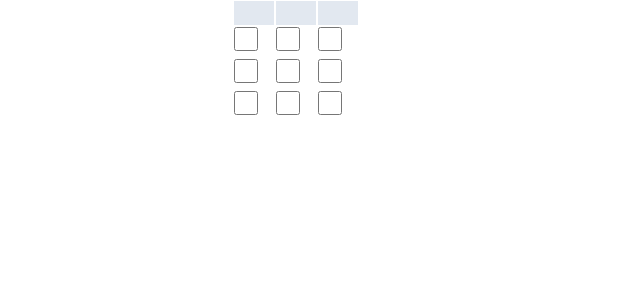
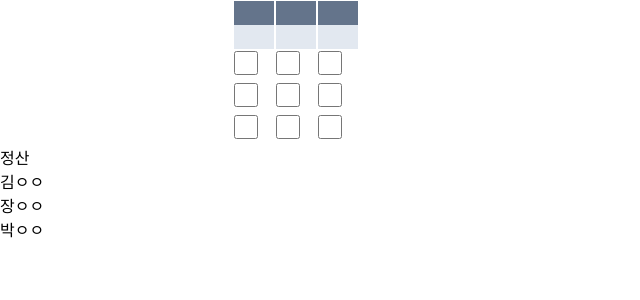
Before and after one commit to youjin1106/dutch, a React (Vite) app: page / in a window 1280 px wide. Shown: the top 300 px of the page, without its empty margins (0-640 px from the left). Built offline with nearby package versions, Linux system fonts and the light colour scheme.

Commit message:
추가:Result 컴포넌트 생성
정산 버튼을 누르면 결과 데이터가 출력되는 Result 컴포넌트 마크업

```diff
--- a/src/App.tsx
+++ b/src/App.tsx
@@ -1,5 +1,6 @@
-import { ChangeEvent, useEffect, useState } from "react";
+import { ChangeEvent, useState } from "react";
 import CheckBox from "./CheckBox";
+import Result from "./Result";
 
 export type Person = {
   name: string;
@@ -10,12 +11,47 @@ export type Person = {
   };
 };
 
+// [
+//   {
+//     name: "",
+//     status: {
+//       content1: { detailInfo: "", 참석여부: false, money: 0 },
+//       content2: { detailInfo: "", 참석여부: false, money: 0 },
+//       content3: { detailInfo: "", 참석여부: false, money: 0 },
+//     },
+//   },
+//   {
+//     name: "",
+//     status: {
+//       content1: { detailInfo: "", 참석여부: false, money: 0 },
+//       content2: { detailInfo: "", 참석여부: false, money: 0 },
+//       content3: { detailInfo: "", 참석여부: false, money: 0 },
+//     },
+//   },
+//   {
+//     name: "",
+//     status: {
+//       content1: { detailInfo: "", 참석여부: false, money: 0 },
+//       content2: { detailInfo: "", 참석여부: false, money: 0 },
+//       content3: { detailInfo: "", 참석여부: false, money: 0 },
+//     },
+//   },
+// ]
+
 function App() {
   const [payment, setPayment] = useState([]);
   const [participants, setParticipants] = useState([]);
   const [personList, setPersonList] = useState<Person[]>([
     {
-      name: "",
+      name: "장",
+      status: {
+        content1: { detailInfo: "", 참석여부: true, money: 0 },
+        content2: { detailInfo: "", 참석여부: false, money: 0 },
+        content3: { detailInfo: "", 참석여부: false, money: 0 },
+      },
+    },
+    {
+      name: "박",
       status: {
         content1: { detailInfo: "", 참석여부: false, money: 0 },
         content2: { detailInfo: "", 참석여부: false, money: 0 },
@@ -23,22 +59,25 @@ function App() {
       },
     },
     {
-      name: "",
+      name: "김",
       status: {
-        content1: { detailInfo: "", 참석여부: false, money: 0 },
-        content2: { detailInfo: "", 참석여부: false, money: 0 },
-        content3: { detailInfo: "", 참석여부: false, money: 0 },
-      },
-    },
-    {
-      name: "",
-      status: {
-        content1: { detailInfo: "", 참석여부: false, money: 0 },
+        content1: { detailInfo: "", 참석여부: true, money: 0 },
         content2: { detailInfo: "", 참석여부: false, money: 0 },
         content3: { detailInfo: "", 참석여부: false, money: 0 },
       },
     },
   ]);
+
+  const content1only = {
+    price: payment[0],
+    participants: personList.filter(
+      (personList) => personList.status.content1.참석여부 === true
+    ),
+  };
+  for (const p of content1only.participants) {
+    const money = content1only.price / content1only.participants.length;
+    p.status.content1.money += money;
+  }
 
   const getParticipantName = (e: ChangeEvent<HTMLInputElement>) => {
     setParticipants((prev) => ({ ...prev, [e.target.id]: e.target.value }));
@@ -47,7 +86,6 @@ function App() {
   const handleTextChange = (e: ChangeEvent<HTMLInputElement>) => {
     setPayment((prev) => ({ ...prev, [e.target.id]: e.target.value }));
   };
-
   return (
     <>
       <table>
@@ -55,6 +93,8 @@ function App() {
           <tr>
             <th></th>
             <th>
+              <input type="text" className="bg-slate-500 w-10" />
+              <br />
               <input
                 type="text"
                 className="bg-slate-200 w-10"
@@ -63,6 +103,8 @@ function App() {
               />
             </th>
             <th>
+              <input type="text" className="bg-slate-500 w-10" />
+              <br />
               <input
                 type="text"
                 className="bg-slate-200 w-10"
@@ -71,6 +113,8 @@ function App() {
               />
             </th>
             <th>
+              <input type="text" className="bg-slate-500 w-10" />
+              <br />
               <input
                 type="text"
                 className="bg-slate-200 w-10"
@@ -126,6 +170,7 @@ function App() {
           </tr>
         </tbody>
       </table>
+      <Result />
     </>
   );
 }
--- /dev/null
+++ b/src/Result.tsx
@@ -0,0 +1,16 @@
+const Result = () => {
+  //이름, total, 사용 내역 map
+
+  return (
+    <div>
+      <button>정산</button>
+      <ul>
+        <li>김ㅇㅇ</li>
+        <li>장ㅇㅇ</li>
+        <li>박ㅇㅇ</li>
+      </ul>
+    </div>
+  );
+};
+
+export default Result;
```
